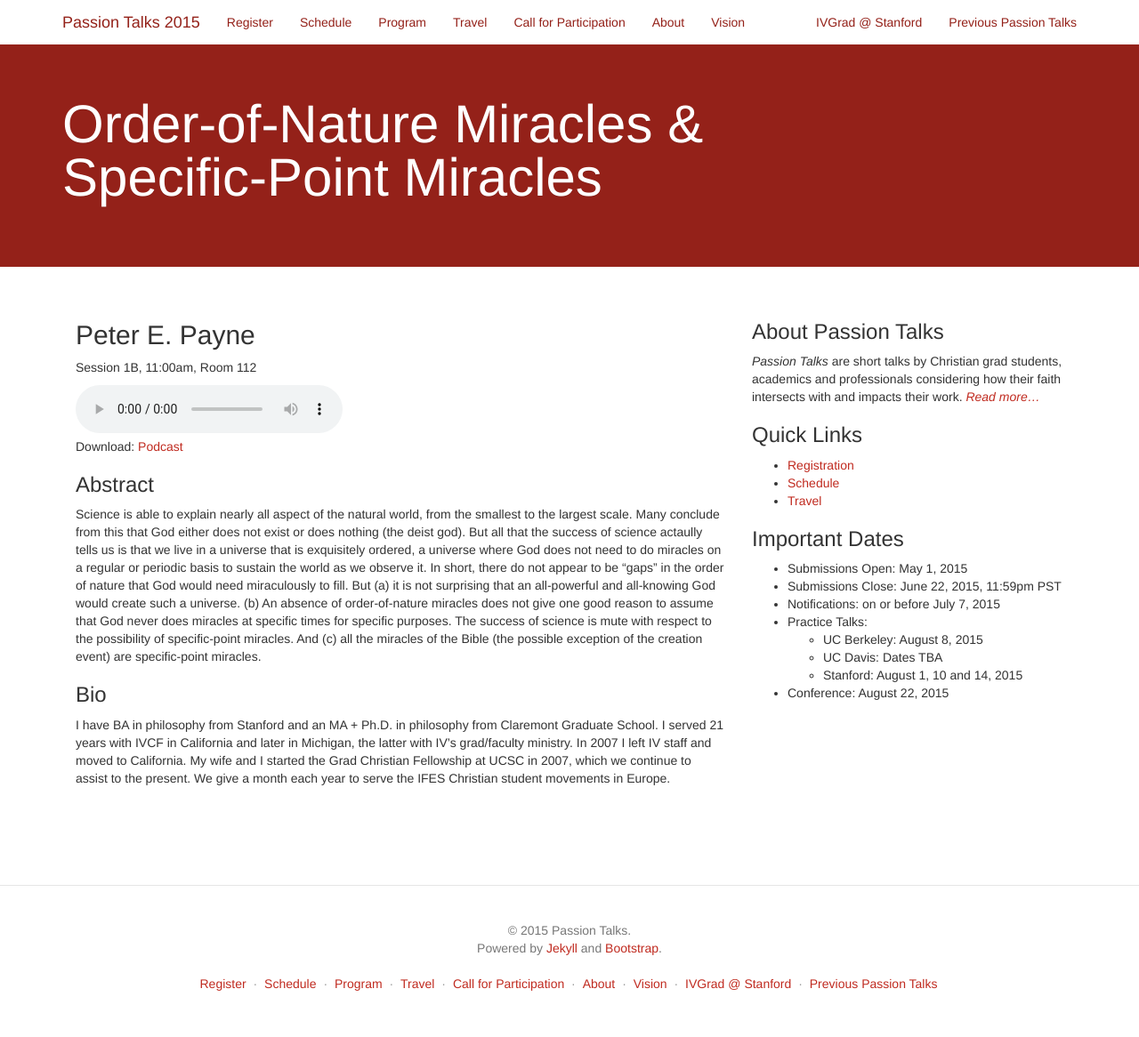
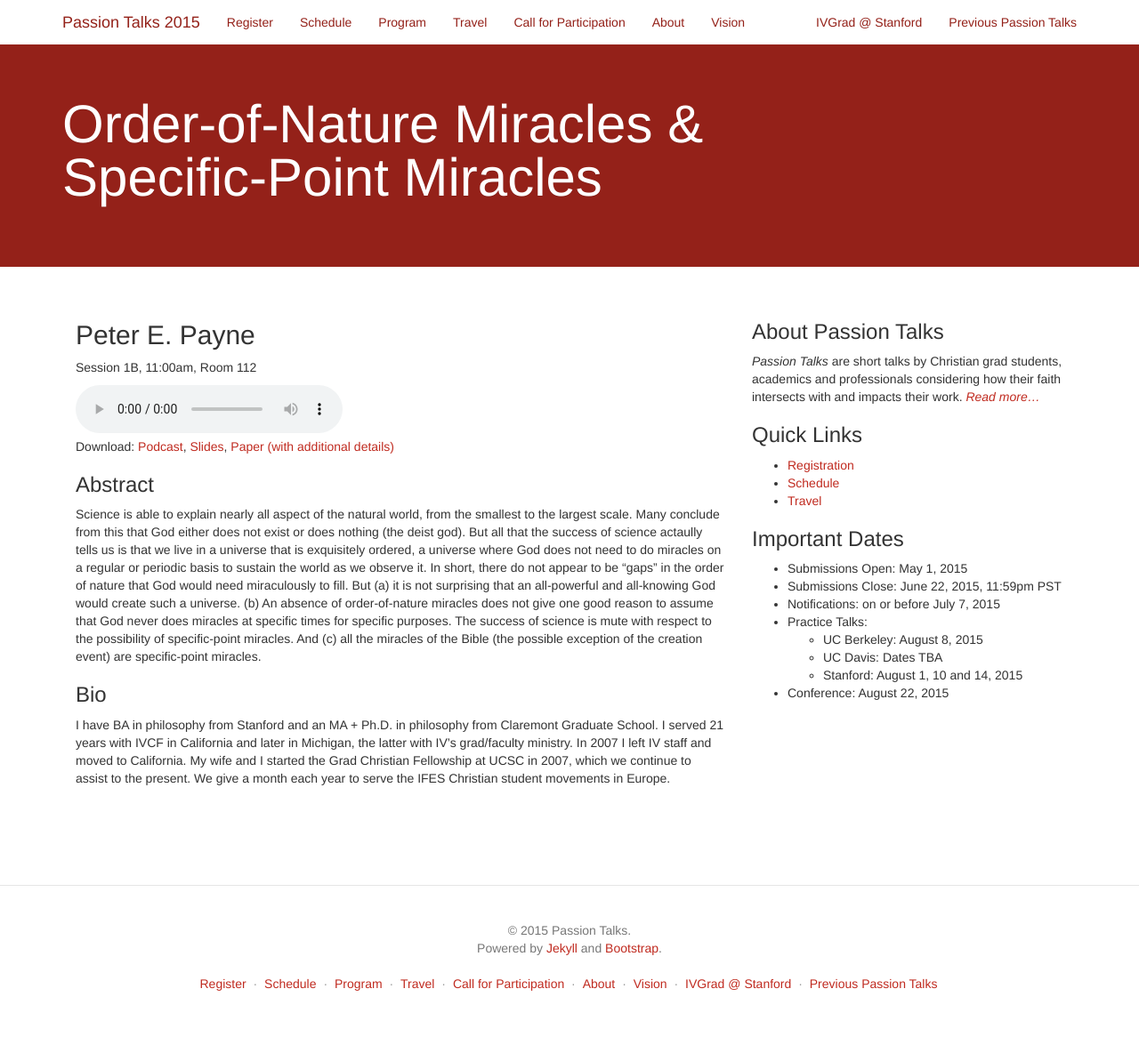
Before and after one commit to passiontalks/pt15, a Jekyll site: the page built from talk/orderofnature-miracles-specificpoint-miracles.md, in a window 1280 px wide. Shown: the whole page at 89% size. Built offline with Jekyll 4.4.1, drawn with Linux system fonts in a browser that asks for light colours; nearby versions of some CDN libraries.

Commit message:
Add Peter Payne's slides.

```diff
--- a/talk/orderofnature-miracles-specificpoint-miracles.md
+++ b/talk/orderofnature-miracles-specificpoint-miracles.md
@@ -10,7 +10,7 @@ Session 1B, 11:00am, Room 112
 
 <audio controls><source src="{{ site.baseurl }}/audio/1B-orderofnature-miracles-specificpoint-miracles.mp3" type="audio/mpeg"></audio>
 
-Download: <a href="{{ site.baseurl }}/audio/1B-orderofnature-miracles-specificpoint-miracles.mp3">Podcast</a>
+Download: <a href="{{ site.baseurl }}/audio/1B-orderofnature-miracles-specificpoint-miracles.mp3">Podcast</a>, <a href="{{ site.baseurl }}/slides/1B-orderofnature-miracles-specificpoint-miracles.pdf">Slides</a>, <a href="{{ site.baseurl }}/slides/1B-orderofnature-miracles-specificpoint-miracles-paper.pdf">Paper (with additional details)</a>
 
 ### <span class="talk-abstract">Abstract</span>
 
```
Also changed, not shown: 2 other files.
